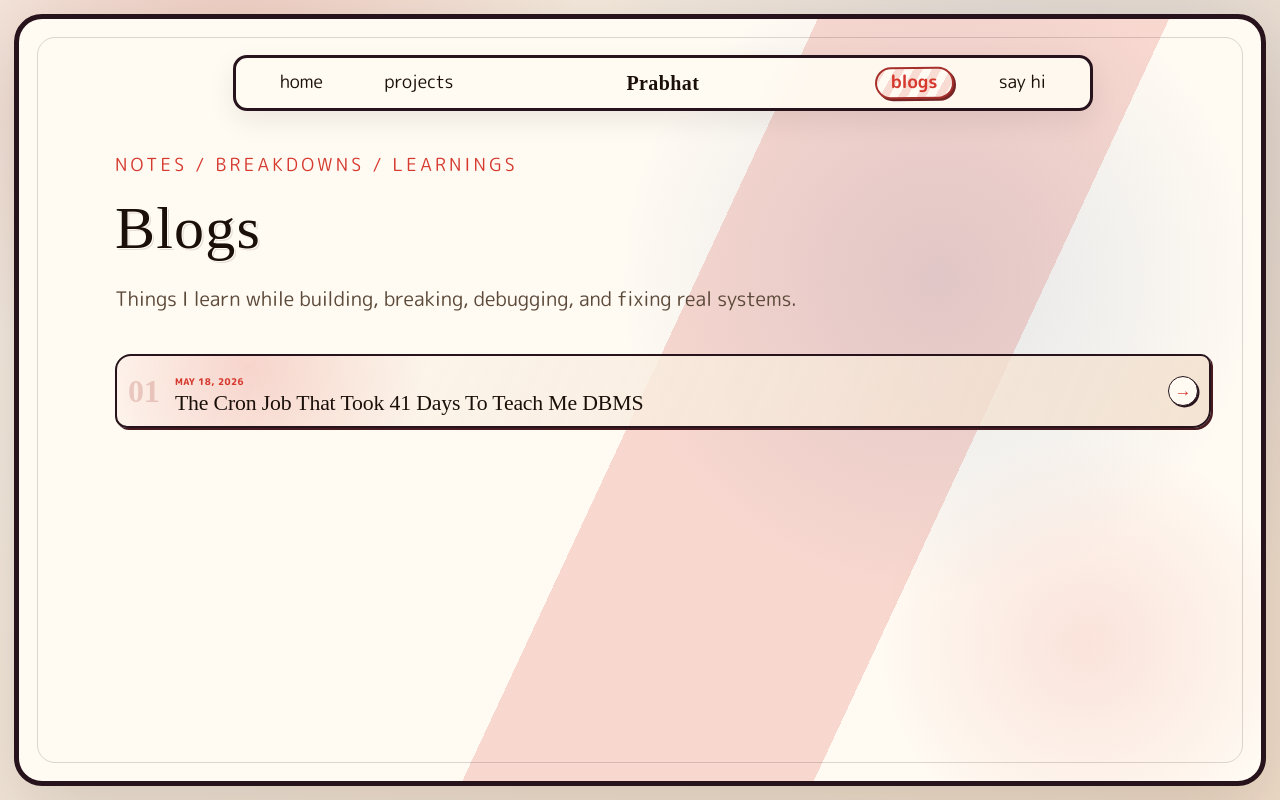
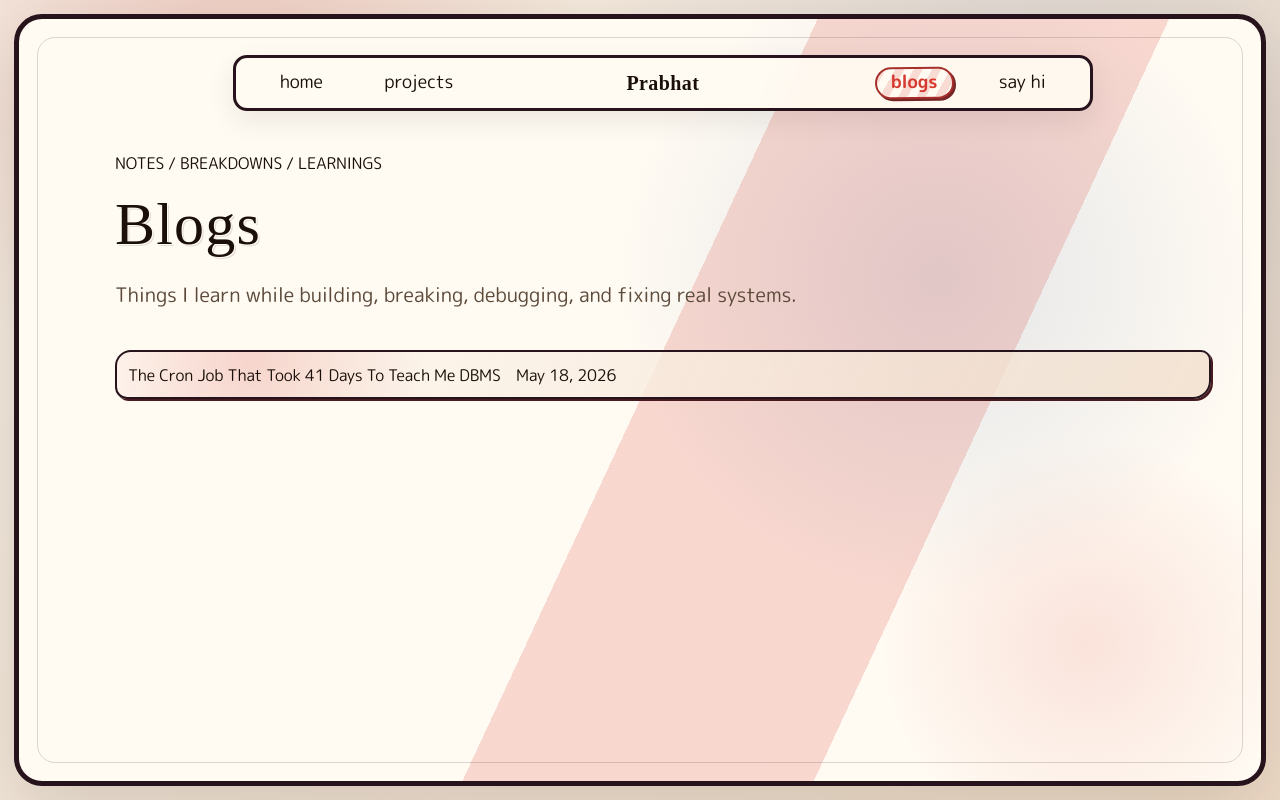
Before and after one commit to Rac-exe/Portfolio-Website, a Next.js app: page /blog in a window 1280 px wide. Built offline with nearby package versions, Linux system fonts and the light colour scheme; a web font is replaced by a local one.

Commit message:
feat(blog): redesign list rows to flat title-left/date-right layout

```diff
--- a/app/blog/page.tsx
+++ b/app/blog/page.tsx
@@ -13,7 +13,7 @@ export default async function BlogPage() {
         <ComicScrollFrame className="flex flex-col px-8 pb-12 pt-6 sm:px-12 md:px-20 lg:px-24">
           <ComicNav />
           <div className="blog-header">
-            <p className="text-lg tracking-[0.18em] text-[var(--accent)]">
+            <p className="blog-header-eyebrow">
               NOTES / BREAKDOWNS / LEARNINGS
             </p>
             <h1 className="manga-title mt-3 text-5xl leading-tight md:text-6xl">
@@ -27,24 +27,13 @@ export default async function BlogPage() {
 
           {posts.length > 0 ? (
             <div className="blog-list mt-10">
-              {posts.map((post, index) => (
-                <article className="blog-row" key={post.slug}>
-                  <div className="blog-row-index">
-                    {String(index + 1).padStart(2, "0")}
-                  </div>
-                  <div className="blog-row-copy">
-                    <time dateTime={post.date}>{formatBlogDate(post.date)}</time>
-                    <h2>{post.title}</h2>
-                    <p>{post.excerpt}</p>
-                  </div>
-                  <Link
-                    aria-label={`Read ${post.title}`}
-                    className="blog-row-arrow"
-                    href={`/blog/${post.slug}`}
-                  >
-                    →
-                  </Link>
-                </article>
+              {posts.map((post) => (
+                <Link className="blog-row" href={`/blog/${post.slug}`} key={post.slug}>
+                  <span className="blog-row-title">{post.title}</span>
+                  <time className="blog-row-date" dateTime={post.date}>
+                    {formatBlogDate(post.date)}
+                  </time>
+                </Link>
               ))}
             </div>
           ) : (
```
